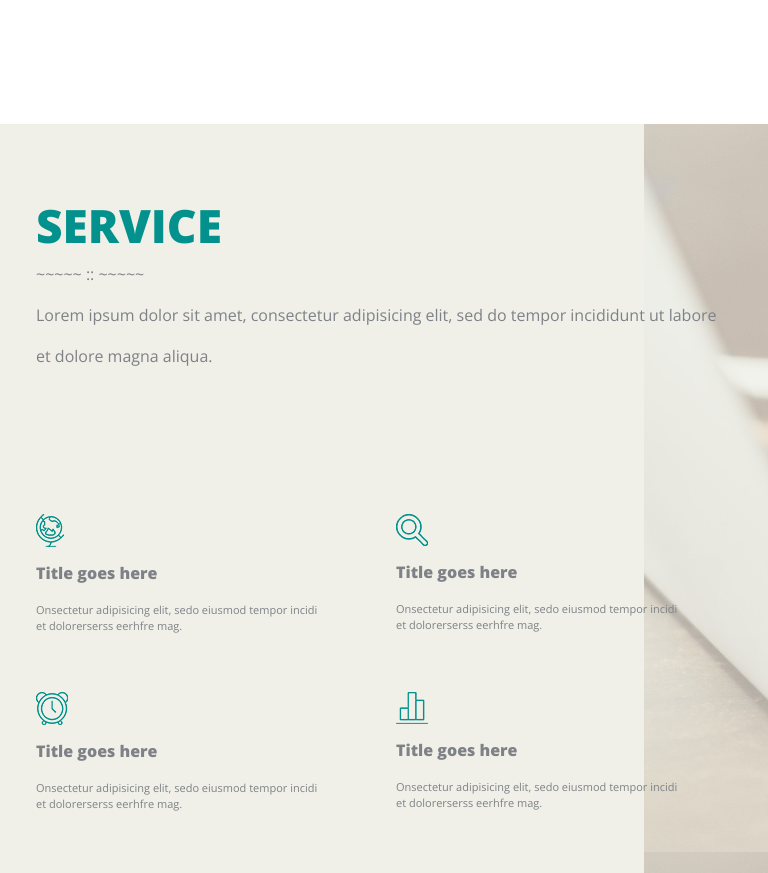
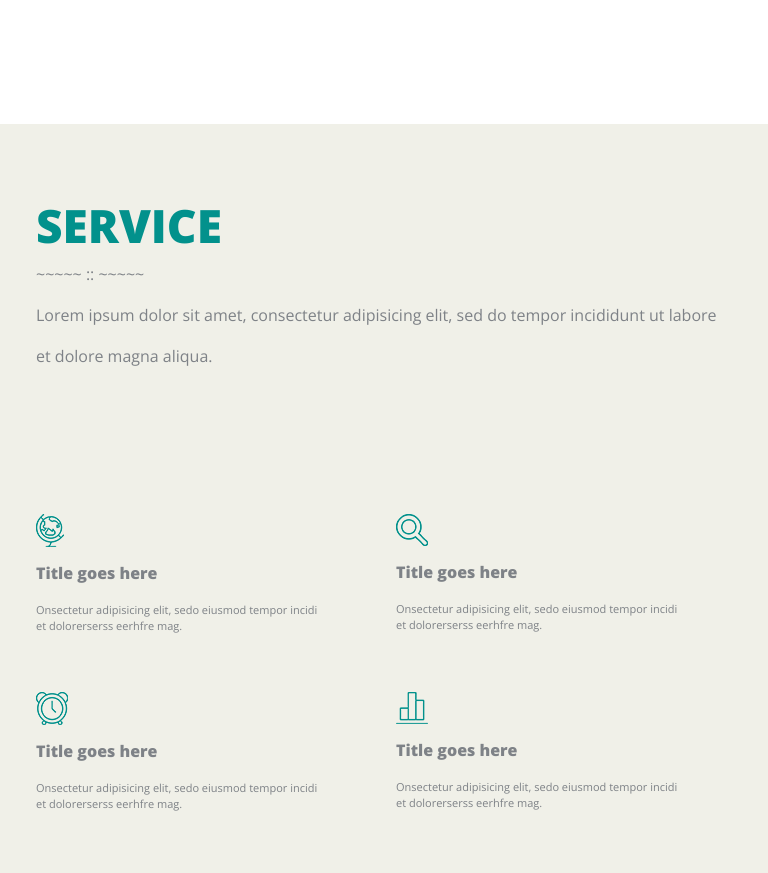
Before and after one commit to omlan99/Myfolio, a plain HTML site: page index.html in a window 768 px wide. Shown: the part 2260-3133 px from the top of the page. Drawn offline with nearby package versions, Linux system fonts and the light colour scheme.

Commit message:
Update responsive.css

```diff
--- a/css/responsive.css
+++ b/css/responsive.css
@@ -66,6 +66,7 @@
         border-right: 1px solid transparent;
     }
     #service {
+        background-image: none !important;
         background: var(--cream-color);
     }
 }
@@ -74,7 +75,7 @@
         border-right: 1px solid transparent;
     }
     #service {
-        background-image: none;
+        background-image: none !important;
         background: var(--cream-color);
     }
 
```
